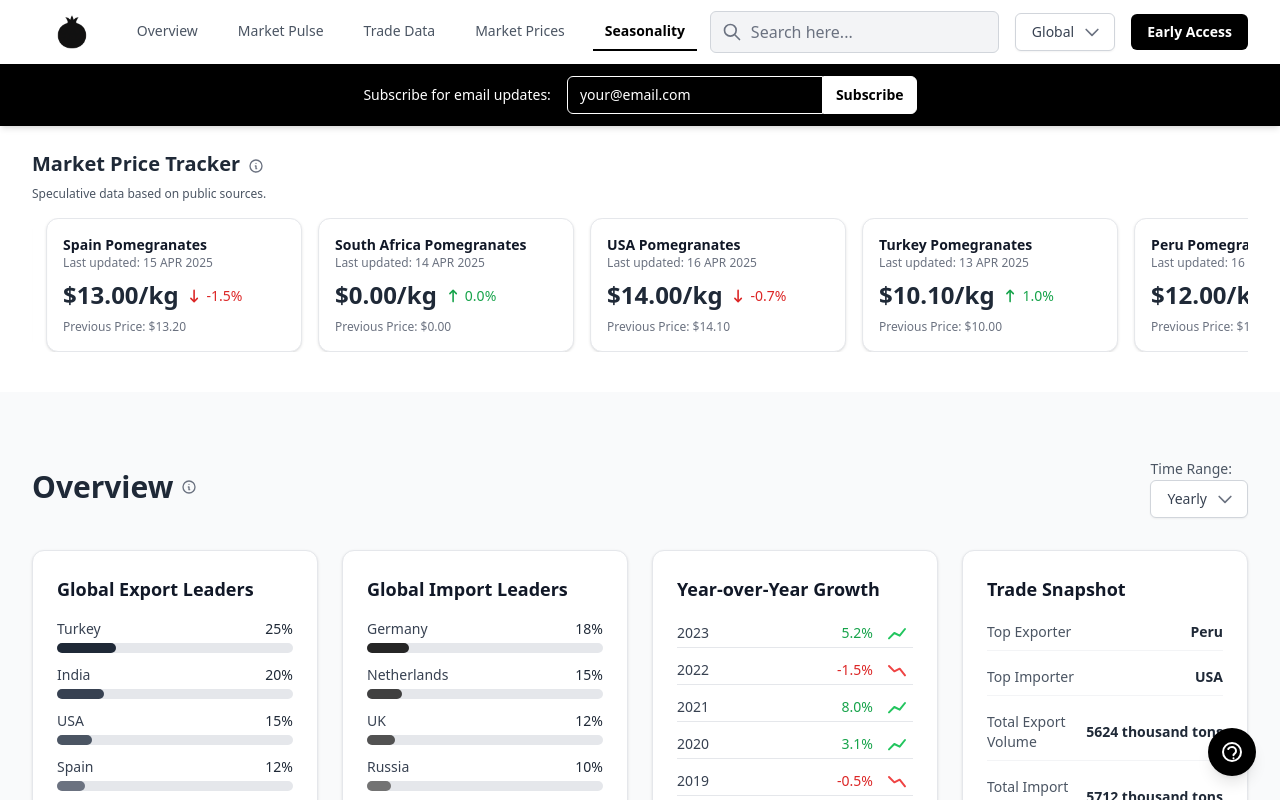
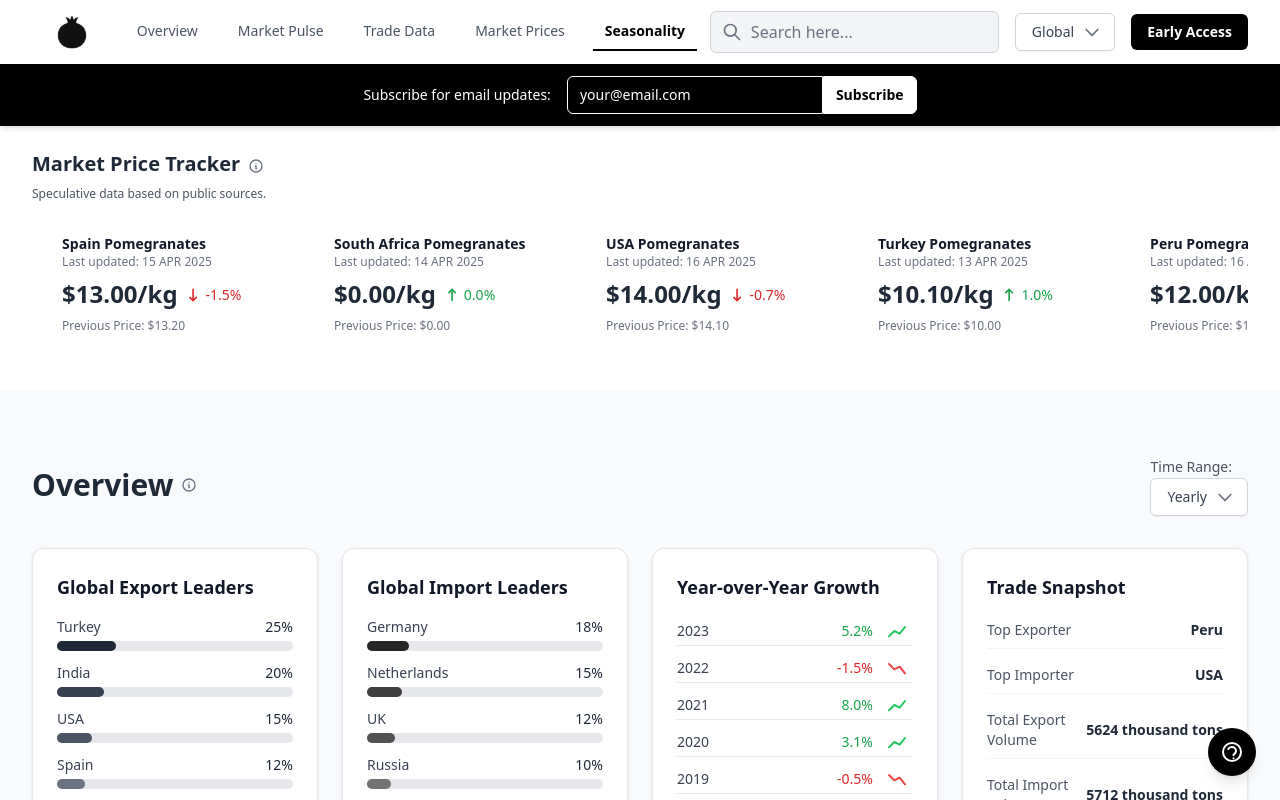
Before and after one commit to msshahzaib97/pomintel_complete, a React (Vite) app: page / in a window 1280 px wide. Shown: the top 800 px of the page. Built offline with nearby package versions, Linux system fonts and the light colour scheme.

Commit message:
Remove border and shadow from PriceCard for a cleaner look

```diff
--- a/components/sections/overview/PriceCard.tsx
+++ b/components/sections/overview/PriceCard.tsx
@@ -12,7 +12,7 @@ const PriceCard: React.FC<PriceCardProps> = ({ data }) => {
   const isPositive = change >= 0;
 
   return (
-    <div className="bg-white p-4 rounded-xl shadow w-64 mx-2 flex-shrink-0 marquee-item-wrapper border border-gray-200 mt-0">
+    <div className="bg-white p-4 rounded-xl w-64 mx-2 flex-shrink-0 marquee-item-wrapper mt-0">
       <h3 className="text-sm font-semibold text-gray-900">{data.country} Pomegranates</h3>
       <p className="text-xs text-gray-500 mb-2">Last updated: {data.lastUpdate}</p>
       <div className="flex items-baseline mb-1">
```
